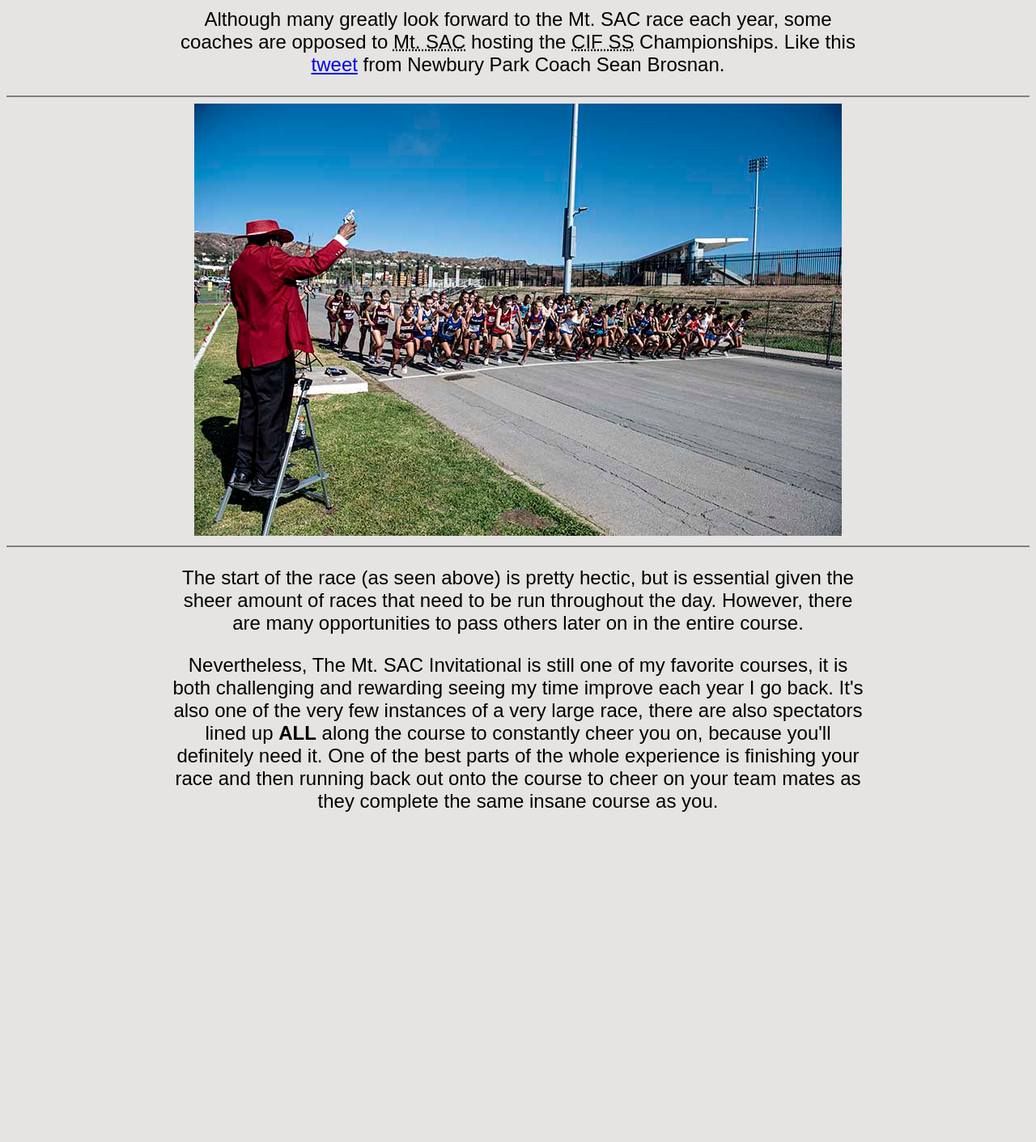
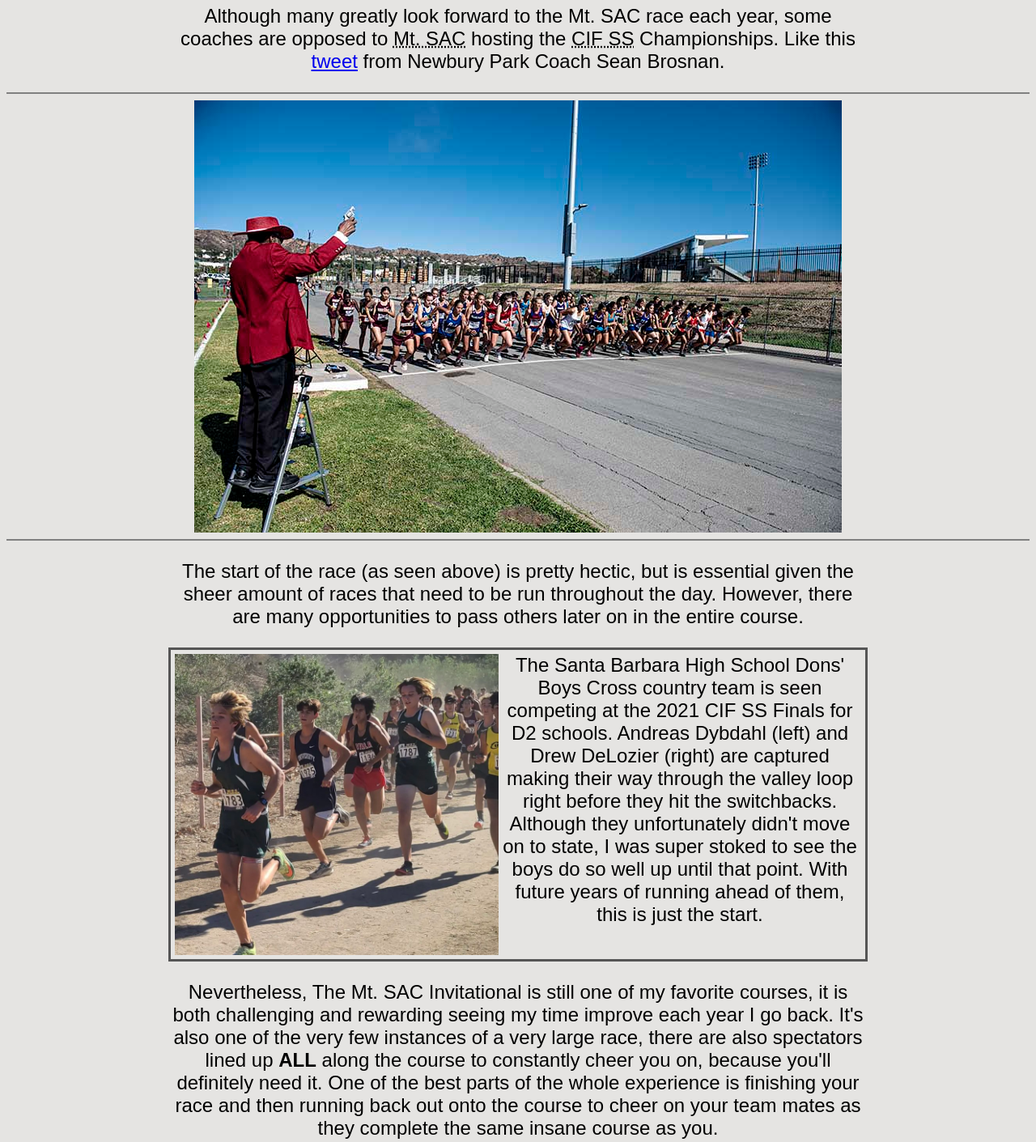
Before and after one commit to JackGarza04/Web-Page, a plain HTML site: page index.html in a window 1280 px wide. Shown: the part 720-2131 px from the top of the page at 81% size. Before the commit the page ends 1824 px from the top, so only its background shows below. Drawn offline with Linux system fonts and the light colour scheme.

```diff
--- a/index.html
+++ b/index.html
@@ -10,9 +10,7 @@
 			Mt. SAC Cross Country Invitational
 		</h1>
 		<hr class="big">
-		<div>
-			<img src="MtSACLogo.svg" alt="Mt. SAC logo" class="center" style="width:25vw;"> <!-- A simplistic image blown up is best used in an SVG file format; the "vw" tells the browser to automatically scale the image's width to 25% of the window size, the height is then automatically scaled to match the original dimensions-->
-		</div>
+		<img class="center" src="MtSACLogo.svg" alt="Mt. SAC logo" style="width:25vw;"> <!-- A simplistic image blown up is best used in an SVG file format; the "vw" tells the browser to automatically scale the image's width to 25% of the window size, the height is then automatically scaled to match the original dimensions-->
 		<p>
 			The <abbr title="Mt. San Antonio College">Mt. SAC</abbr> Cross Country Invitational, sees thousands of High Schoolers each year in which they compete across two days on a <b>grueling</b> 3 mile course. The course takes runners along three primary points of interest; switchbacks, Poop Out Hill, and Reservoir Hill. The dusty course is 3 miles and can frequently approach mid to high 90<sup>o</sup> weather.
 		</p> <!-- Bold text, Superscript tag used to produce a degrees symbol -->
@@ -23,13 +21,15 @@
 			Although many greatly look forward to the Mt. SAC race each year, some coaches are opposed to <abbr title="Mt. San Antonio College">Mt. SAC</abbr> hosting the <abbr title="California Interscholastic Federation Southern Section">CIF SS</abbr> Championships. Like this <a href="https://twitter.com/RealSeanBrosnan/status/1255635032049283072?ref_src=twsrc%5Etfw" target="_blank">tweet</a> from Newbury Park Coach Sean Brosnan.
 		</p>
 		<hr class="small">
-		<div>
-			<img src="startline.jpg" alt="Mt. SAC Race Start" class="center"> <!-- a complex image is best displayed as a jpg-->
-		</div>
+		<img class="center" src="startline.jpg" alt="Mt. SAC Race Start"> <!-- a complex image is best displayed as a jpg-->
 		<hr class="small">
 		<p>
 			The start of the race (as seen above) is pretty hectic, but is essential given the sheer amount of races that need to be run throughout the day. However, there are many opportunities to pass others later on in the entire course.
 		</p>
+		<div class="clearfix text">
+			<img class="floatleft" src="sbhsFinals.jpg" alt="SBHS Dons at CIF SS Finals 2021" width="400px">
+			The Santa Barbara High School Dons' Boys Cross country team is seen competing at the 2021 CIF SS Finals for D2 schools. Andreas Dybdahl (left) and Drew DeLozier (right) are captured making their way through the valley loop right before they hit the switchbacks. Although they unfortunately didn't move on to state, I was super stoked to see the boys do so well up until that point. With future years of running ahead of them, this is just the start.
+		</div>
 		<p id="bottom">
 			Nevertheless, The Mt. SAC Invitational is still one of my favorite courses, it is both challenging and rewarding seeing my time improve each year I go back. It's also one of the very few instances of a very large race, there are also spectators lined up <b>ALL</b> along the course to constantly cheer you on, because you'll definitely need it. One of the best parts of the whole experience is finishing your race and then running back out onto the course to cheer on your team mates as they complete the same insane course as you.
 		</p>
--- a/style.css
+++ b/style.css
@@ -25,7 +25,28 @@ p {
 	margin-bottom: 100px; /* id for the bottom paragraph which will have a larger bottom margin */
 }
 div {
-	text-align: center; /* div class used to center all images */
+  border: 3px solid #555;
+  padding: 5px;
+}
+.text {
+	font-family: sans-serif;
+	text-align: center;
+	font-size: 150%;
+	margin-right: 200px;
+	margin-left: 200px;
+}
+.center {
+	display: block;
+	margin-left: auto;
+	margin-right: auto;	/* Center class used to center all images */
+}
+.floatleft {
+	float: left;
+}
+.clearfix::after {
+	content: "";
+	clear: both;
+	display: table;
 }
 hr.big {
 	border: 4px solid black; /* Large dividers class */
```
Also changed, not shown: sbhsFinals.JPG (added).
